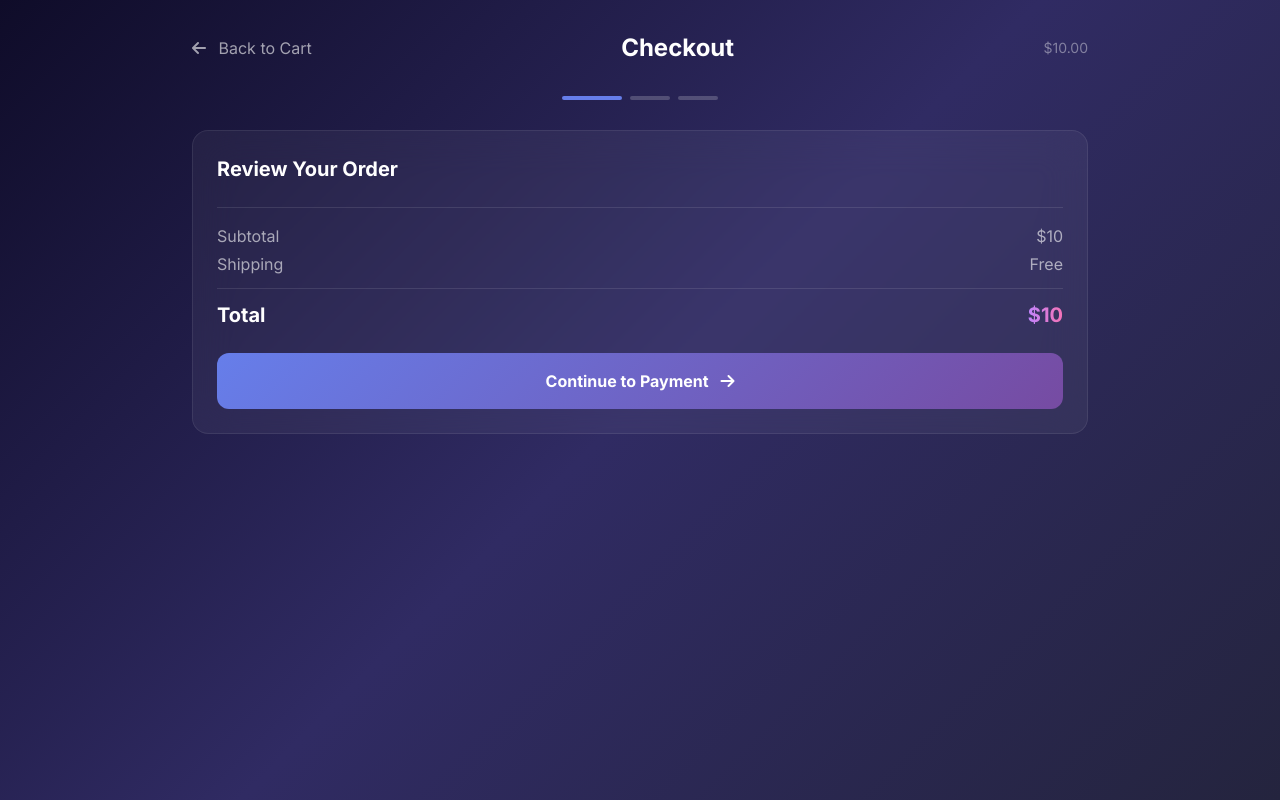
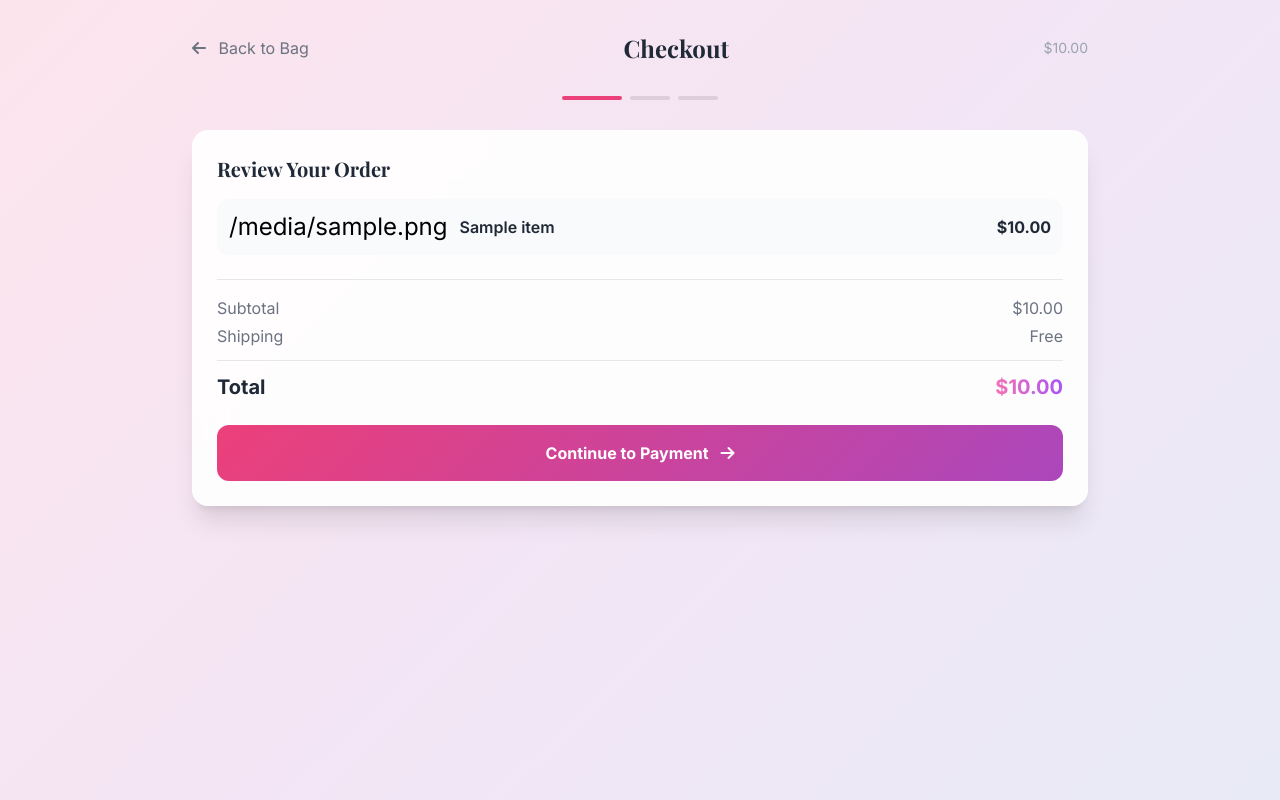
Before and after one commit to calvitec/cvbuilder, a Flask app: template templates/checkout.html in a window 1280 px wide. Run offline with Flask 3, Linux system fonts and the light colour scheme; the template is opened without the code that fills it: most values are stand-ins (such as "Sample title", 1, 10 or a date in 2020); some libraries are stand-ins or nearby versions.

Commit message:
Update checkout.html

```diff
--- a/templates/checkout.html
+++ b/templates/checkout.html
@@ -3,29 +3,28 @@
 <head>
     <meta charset="UTF-8" />
     <meta name="viewport" content="width=device-width, initial-scale=1.0" />
-    <title>Checkout - CV Pro Shop</title>
+    <title>Checkout - Belleza Skincare</title>
     <script src="https://cdn.tailwindcss.com"></script>
     <link rel="stylesheet" href="https://cdnjs.cloudflare.com/ajax/libs/font-awesome/6.5.0/css/all.min.css" />
-    <link href="https://fonts.googleapis.com/css2?family=Inter:wght@300;400;500;600;700;800&display=swap" rel="stylesheet" />
+    <link href="https://fonts.googleapis.com/css2?family=Inter:wght@300;400;500;600;700;800&family=Playfair+Display:wght@400;700&display=swap" rel="stylesheet" />
     <style>
         * { font-family: 'Inter', sans-serif; }
-        .gradient-hero { background: linear-gradient(135deg, #0f0c29 0%, #302b63 50%, #24243e 100%); }
-        .glass-card { background: rgba(255,255,255,0.05); backdrop-filter: blur(20px); border: 1px solid rgba(255,255,255,0.08); }
-        .glass-card-white { background: rgba(255,255,255,0.95); backdrop-filter: blur(20px); }
-        .btn-primary { background: linear-gradient(135deg, #667eea 0%, #764ba2 100%); transition: all 0.3s ease; }
-        .btn-primary:hover { transform: scale(1.02); box-shadow: 0 10px 40px rgba(102,126,234,0.4); }
-        .form-input { background: rgba(255,255,255,0.05); border: 1px solid rgba(255,255,255,0.1); border-radius: 12px; padding: 12px 16px; color: white; width: 100%; transition: all 0.3s; }
-        .form-input:focus { outline: none; border-color: #667eea; box-shadow: 0 0 0 3px rgba(102,126,234,0.2); }
-        .form-input::placeholder { color: rgba(255,255,255,0.3); }
+        .gradient-hero { background: linear-gradient(135deg, #fce4ec 0%, #f3e5f5 50%, #e8eaf6 100%); }
+        .glass-card { background: rgba(255,255,255,0.9); backdrop-filter: blur(20px); border: 1px solid rgba(255,255,255,0.3); }
+        .btn-primary { background: linear-gradient(135deg, #ec407a 0%, #ab47bc 100%); transition: all 0.3s ease; }
+        .btn-primary:hover { transform: scale(1.02); box-shadow: 0 10px 40px rgba(233,30,99,0.3); }
+        .btn-outline { border: 2px solid #ec407a; color: #ec407a; transition: all 0.3s ease; }
+        .btn-outline:hover { background: #ec407a; color: white; }
+        .form-input { background: rgba(0,0,0,0.03); border: 1px solid rgba(0,0,0,0.08); border-radius: 12px; padding: 12px 16px; width: 100%; transition: all 0.3s; }
+        .form-input:focus { outline: none; border-color: #ec407a; box-shadow: 0 0 0 3px rgba(233,30,99,0.1); }
         .step-indicator { display: flex; justify-content: center; gap: 8px; margin-bottom: 30px; }
-        .step-dot { width: 40px; height: 4px; border-radius: 2px; background: rgba(255,255,255,0.2); transition: all 0.3s; }
-        .step-dot.active { background: #667eea; width: 60px; }
+        .step-dot { width: 40px; height: 4px; border-radius: 2px; background: rgba(0,0,0,0.1); transition: all 0.3s; }
+        .step-dot.active { background: #ec407a; width: 60px; }
         .step-dot.completed { background: #48bb78; }
         .checkout-step { display: none; animation: fadeIn 0.5s ease; }
         .checkout-step.active { display: block; }
         @keyframes fadeIn { 0% { opacity: 0; transform: translateY(20px); } 100% { opacity: 1; transform: translateY(0); } }
-        .toast { position: fixed; bottom: 30px; right: 30px; z-index: 9999; animation: slideIn 0.5s ease; }
-        @keyframes slideIn { 0% { transform: translateX(100px); opacity: 0; } 100% { transform: translateX(0); opacity: 1; } }
+        .section-title { font-family: 'Playfair Display', serif; }
         .confetti-container { position: fixed; top: 0; left: 0; width: 100%; height: 100%; pointer-events: none; z-index: 9998; overflow: hidden; }
         .confetti-piece { position: absolute; width: 10px; height: 10px; border-radius: 2px; animation: confettiFall linear forwards; }
         @keyframes confettiFall { 0% { transform: translateY(-10px) rotate(0deg); opacity: 1; } 100% { transform: translateY(100vh) rotate(720deg); opacity: 0; } }
@@ -35,11 +34,11 @@
     <div class="max-w-4xl mx-auto">
         <!-- Header -->
         <div class="flex items-center justify-between mb-8">
-            <a href="/cart" class="text-white/60 hover:text-white transition">
-                <i class="fas fa-arrow-left mr-2"></i> Back to Cart
+            <a href="/cart" class="text-gray-500 hover:text-pink-500 transition">
+                <i class="fas fa-arrow-left mr-2"></i> Back to Bag
             </a>
-            <h1 class="text-2xl font-bold text-white">Checkout</h1>
-            <span class="text-white/40 text-sm" id="orderTotal">$0.00</span>
+            <h1 class="section-title text-2xl font-bold text-gray-800">Checkout</h1>
+            <span class="text-gray-400 text-sm" id="orderTotal">$0.00</span>
         </div>
 
         <!-- Step Indicators -->
@@ -50,53 +49,40 @@
         </div>
 
         <!-- Checkout Steps -->
-        <div class="glass-card rounded-2xl p-6">
+        <div class="glass-card rounded-2xl p-6 shadow-xl">
 
             <!-- Step 1: Review Order -->
             <div class="checkout-step active" id="step1">
-                <h2 class="text-white text-xl font-bold mb-4">Review Your Order</h2>
+                <h2 class="text-gray-800 text-xl font-bold mb-4 section-title">Review Your Order</h2>
                 <div class="space-y-3">
-                    {% for item_id in cart_items %}
-                        {% if item_id in products %}
-                            {% set product = products[item_id] %}
-                            <div class="flex items-center justify-between bg-white/5 rounded-xl p-3">
-                                <div class="flex items-center gap-3">
-                                    <span class="text-2xl">{{ product.image }}</span>
-                                    <div>
-                                        <p class="text-white font-semibold">{{ product.name }}</p>
-                                        <p class="text-white/40 text-sm">{{ product.features|join(', ') }}</p>
-                                    </div>
-                                </div>
-                                <span class="text-white font-bold">${{ product.price }}</span>
+                    {% for item in cart_items %}
+                    <div class="flex items-center justify-between bg-gray-50 rounded-xl p-3">
+                        <div class="flex items-center gap-3">
+                            <span class="text-2xl">{{ item.image }}</span>
+                            <div>
+                                <p class="text-gray-800 font-semibold">{{ item.name }}</p>
+                                {% if item.type == 'bundle' %}
+                                <p class="text-gray-400 text-sm">Bundle</p>
+                                {% endif %}
                             </div>
-                        {% elif item_id in bundles %}
-                            {% set bundle = bundles[item_id] %}
-                            <div class="flex items-center justify-between bg-white/5 rounded-xl p-3">
-                                <div class="flex items-center gap-3">
-                                    <span class="text-2xl">🎁</span>
-                                    <div>
-                                        <p class="text-white font-semibold">{{ bundle.name }}</p>
-                                        <p class="text-white/40 text-sm">{{ bundle.products|length }} templates included</p>
-                                    </div>
-                                </div>
-                                <span class="text-white font-bold">${{ bundle.price }}</span>
-                            </div>
-                        {% endif %}
+                        </div>
+                        <span class="text-gray-800 font-bold">${{ "%.2f"|format(item.price) }}</span>
+                    </div>
                     {% endfor %}
                 </div>
 
-                <div class="mt-6 pt-4 border-t border-white/10">
-                    <div class="flex justify-between text-white/60">
+                <div class="mt-6 pt-4 border-t border-gray-200">
+                    <div class="flex justify-between text-gray-500">
                         <span>Subtotal</span>
-                        <span>${{ total }}</span>
+                        <span>${{ "%.2f"|format(total) }}</span>
                     </div>
-                    <div class="flex justify-between text-white/60 mt-1">
+                    <div class="flex justify-between text-gray-500 mt-1">
                         <span>Shipping</span>
                         <span>Free</span>
                     </div>
-                    <div class="flex justify-between text-white text-xl font-bold mt-3 pt-3 border-t border-white/10">
+                    <div class="flex justify-between text-gray-800 text-xl font-bold mt-3 pt-3 border-t border-gray-200">
                         <span>Total</span>
-                        <span class="text-transparent bg-clip-text bg-gradient-to-r from-purple-400 to-pink-400">${{ total }}</span>
+                        <span class="text-transparent bg-clip-text bg-gradient-to-r from-pink-400 to-purple-500">${{ "%.2f"|format(total) }}</span>
                     </div>
                 </div>
 
@@ -107,36 +93,36 @@
 
             <!-- Step 2: Payment -->
             <div class="checkout-step" id="step2">
-                <h2 class="text-white text-xl font-bold mb-4">Payment Details</h2>
-                <p class="text-white/40 text-sm mb-4">🔒 This is a demo checkout. No real payment will be processed.</p>
+                <h2 class="text-gray-800 text-xl font-bold mb-4 section-title">Payment Details</h2>
+                <p class="text-gray-400 text-sm mb-4">🔒 Demo checkout. No real payment will be processed.</p>
 
                 <div class="space-y-4">
                     <div>
-                        <label class="text-white/60 text-sm block mb-1">Card Number</label>
+                        <label class="text-gray-600 text-sm block mb-1">Card Number</label>
                         <input type="text" class="form-input" placeholder="4242 4242 4242 4242" value="4242 4242 4242 4242" readonly>
                     </div>
                     <div class="grid grid-cols-2 gap-4">
                         <div>
-                            <label class="text-white/60 text-sm block mb-1">Expiry Date</label>
+                            <label class="text-gray-600 text-sm block mb-1">Expiry Date</label>
                             <input type="text" class="form-input" placeholder="MM/YY" value="12/25" readonly>
                         </div>
                         <div>
-                            <label class="text-white/60 text-sm block mb-1">CVC</label>
+                            <label class="text-gray-600 text-sm block mb-1">CVC</label>
                             <input type="text" class="form-input" placeholder="123" value="123" readonly>
                         </div>
                     </div>
                     <div>
-                        <label class="text-white/60 text-sm block mb-1">Name on Card</label>
+                        <label class="text-gray-600 text-sm block mb-1">Name on Card</label>
                         <input type="text" class="form-input" placeholder="John Doe" value="John Doe">
                     </div>
                     <div>
-                        <label class="text-white/60 text-sm block mb-1">Email for CV Delivery</label>
+                        <label class="text-gray-600 text-sm block mb-1">Email for Order Confirmation</label>
                         <input type="email" class="form-input" placeholder="your@email.com" id="emailInput">
                     </div>
                 </div>
 
                 <div class="flex gap-4 mt-6">
-                    <button onclick="goToStep(1)" class="flex-1 py-4 rounded-xl btn-outline text-white font-semibold transition">
+                    <button onclick="goToStep(1)" class="flex-1 py-4 rounded-xl btn-outline text-pink-500 font-semibold transition">
                         <i class="fas fa-arrow-left mr-2"></i> Back
                     </button>
                     <button onclick="placeOrder()" class="flex-1 py-4 rounded-xl btn-primary text-white font-bold transition">
@@ -148,20 +134,17 @@
             <!-- Step 3: Confirmation -->
             <div class="checkout-step text-center" id="step3">
                 <div class="py-8">
-                    <div class="w-24 h-24 mx-auto rounded-full bg-green-500/20 flex items-center justify-center mb-4 animate-float">
-                        <i class="fas fa-check text-5xl text-green-400"></i>
+                    <div class="w-24 h-24 mx-auto rounded-full bg-green-100 flex items-center justify-center mb-4 animate-float">
+                        <i class="fas fa-check text-5xl text-green-500"></i>
                     </div>
-                    <h2 class="text-2xl font-bold text-white">Order Placed! 🎉</h2>
-                    <p class="text-white/60 mt-2">Your CV templates are ready for download</p>
-                    <div class="glass-card mt-6 p-4 rounded-xl">
-                        <p class="text-white/40 text-sm">Order ID</p>
-                        <p class="text-white font-bold text-lg" id="orderId">CV-XXXXXX</p>
+                    <h2 class="text-2xl font-bold text-gray-800 section-title">Order Placed! 🎉</h2>
+                    <p class="text-gray-500 mt-2">Your skincare products are on the way</p>
+                    <div class="glass-card mt-6 p-4 rounded-xl bg-gray-50">
+                        <p class="text-gray-400 text-sm">Order ID</p>
+                        <p class="text-gray-800 font-bold text-lg" id="orderId">BEAUTY-XXXXXX</p>
                     </div>
                     <div class="mt-6 flex flex-col gap-3">
-                        <a href="#" class="py-4 rounded-xl btn-primary text-white font-bold transition text-center">
-                            <i class="fas fa-download mr-2"></i> Download Your CV
-                        </a>
-                        <a href="/" class="py-4 rounded-xl btn-outline text-white font-semibold transition text-center">
+                        <a href="/" class="py-4 rounded-xl btn-primary text-white font-bold transition text-center">
                             <i class="fas fa-arrow-left mr-2"></i> Continue Shopping
                         </a>
                     </div>
@@ -179,18 +162,15 @@
         document.getElementById('orderTotal').textContent = '$' + total.toFixed(2);
 
         function goToStep(step) {
-            // Hide all steps
             document.querySelectorAll('.checkout-step').forEach(el => el.classList.remove('active'));
             document.getElementById('step' + step).classList.add('active');
 
-            // Update dots
             for (let i = 1; i <= 3; i++) {
                 const dot = document.getElementById('step' + i + 'Dot');
                 dot.classList.remove('active', 'completed');
                 if (i < step) dot.classList.add('completed');
                 if (i === step) dot.classList.add('active');
             }
-
             currentStep = step;
         }
 
@@ -211,7 +191,7 @@
 
         function launchConfetti() {
             const container = document.getElementById('confettiContainer');
-            const colors = ['#667eea', '#764ba2', '#f093fb', '#f6c445', '#48bb78', '#fc8181'];
+            const colors = ['#ec407a', '#ab47bc', '#f6c445', '#48bb78', '#f093fb', '#667eea'];
 
             for (let i = 0; i < 100; i++) {
                 const piece = document.createElement('div');
@@ -223,7 +203,6 @@
                 piece.style.animationDuration = (Math.random() * 2 + 2) + 's';
                 piece.style.animationDelay = (Math.random() * 2) + 's';
                 container.appendChild(piece);
-
                 setTimeout(() => piece.remove(), 4000);
             }
         }
```
